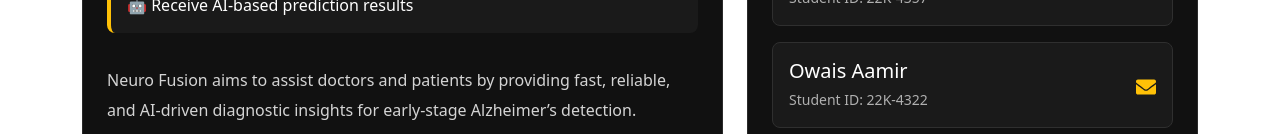
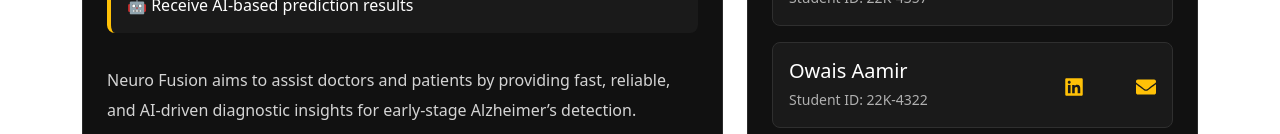
Before and after one commit to Hazeen-Dodhiya/NeuroFusionFront, a Next.js app: page /aboutus in a window 1280 px wide. Shown: the part 818-952 px from the top of the page. Built offline with nearby package versions, Linux system fonts and the light colour scheme; no server answers.

Commit message:
owais and hanzalah details on aboutus page.js

```diff
--- a/app/aboutus/page.js
+++ b/app/aboutus/page.js
@@ -50,15 +50,15 @@ export default function AboutUs() {
     {
       name: "Owais Aamir",
       id: "22K-4322",
-      linkedin: "",
+      linkedin: "https://www.linkedin.com/in/owais-aamir-b944b8287/?skipRedirect=true",
       github: "",
       gmail: "mailto:k224322@nu.edu.pk",
     },
     {
       name: "Hanzalah Umer",
       id: "22K-4156",
-      linkedin: "",
-      github: "",
+      linkedin: "https://www.linkedin.com/in/hanzala-h-umer-b43339335/",
+      github: "https://github.com/hanzalahcmd",
       gmail: "mailto:k224156@nu.edu.pk",
     },
   ];
```
